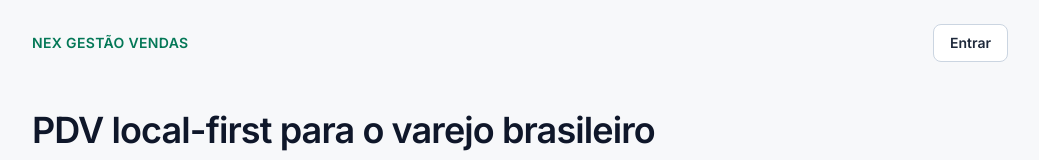
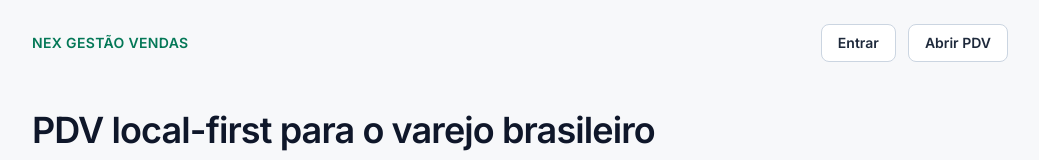
Before and after one commit to coelho069/NEXGESTAOVENDAS, a Next.js app: page / in a window 1280 px wide. Shown: the top 160 px of the page, without its empty margins (120-1159 px from the left). Built offline with nearby package versions, Linux system fonts and the light colour scheme; no server answers; the database is empty.

Commit message:
fix(sprint-4a): always show Entrar + Abrir PDV in sales page header
Visitors keep deep links to /pdv and /login without the old ProductSearch
homepage. Authenticated users still get store-scoped PDV href.

Co-authored-by: Luiz mateus <coelho069@users.noreply.github.com>

```diff
--- a/src/components/marketing/plans-sales-page.tsx
+++ b/src/components/marketing/plans-sales-page.tsx
@@ -108,14 +108,16 @@ export function PlansSalesPage({
           >
             Entrar
           </Link>
-          {isAuthenticated ? (
-            <Link
-              href={pdvHref}
-              className="rounded-lg bg-slate-900 px-4 py-2 text-sm font-semibold text-white hover:bg-slate-800"
-            >
-              Abrir PDV
-            </Link>
-          ) : null}
+          <Link
+            href={pdvHref}
+            className={`rounded-lg px-4 py-2 text-sm font-semibold ${
+              isAuthenticated
+                ? "bg-slate-900 text-white hover:bg-slate-800"
+                : "border border-slate-300 bg-white text-slate-800 hover:bg-slate-50"
+            }`}
+          >
+            Abrir PDV
+          </Link>
         </nav>
       </header>
 
```
Also changed, not shown: 1 other file (tests, documents, lock files or other folders).
